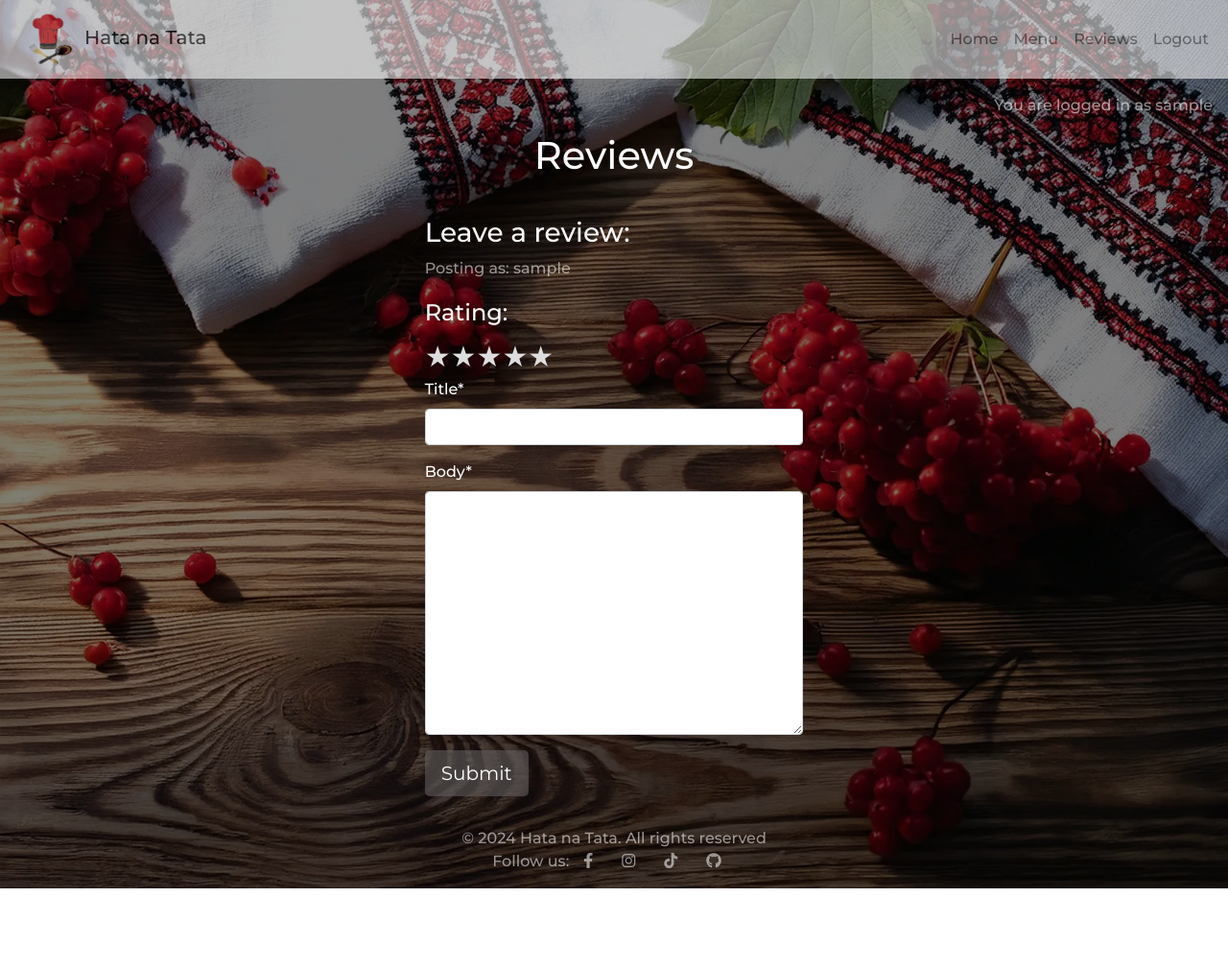
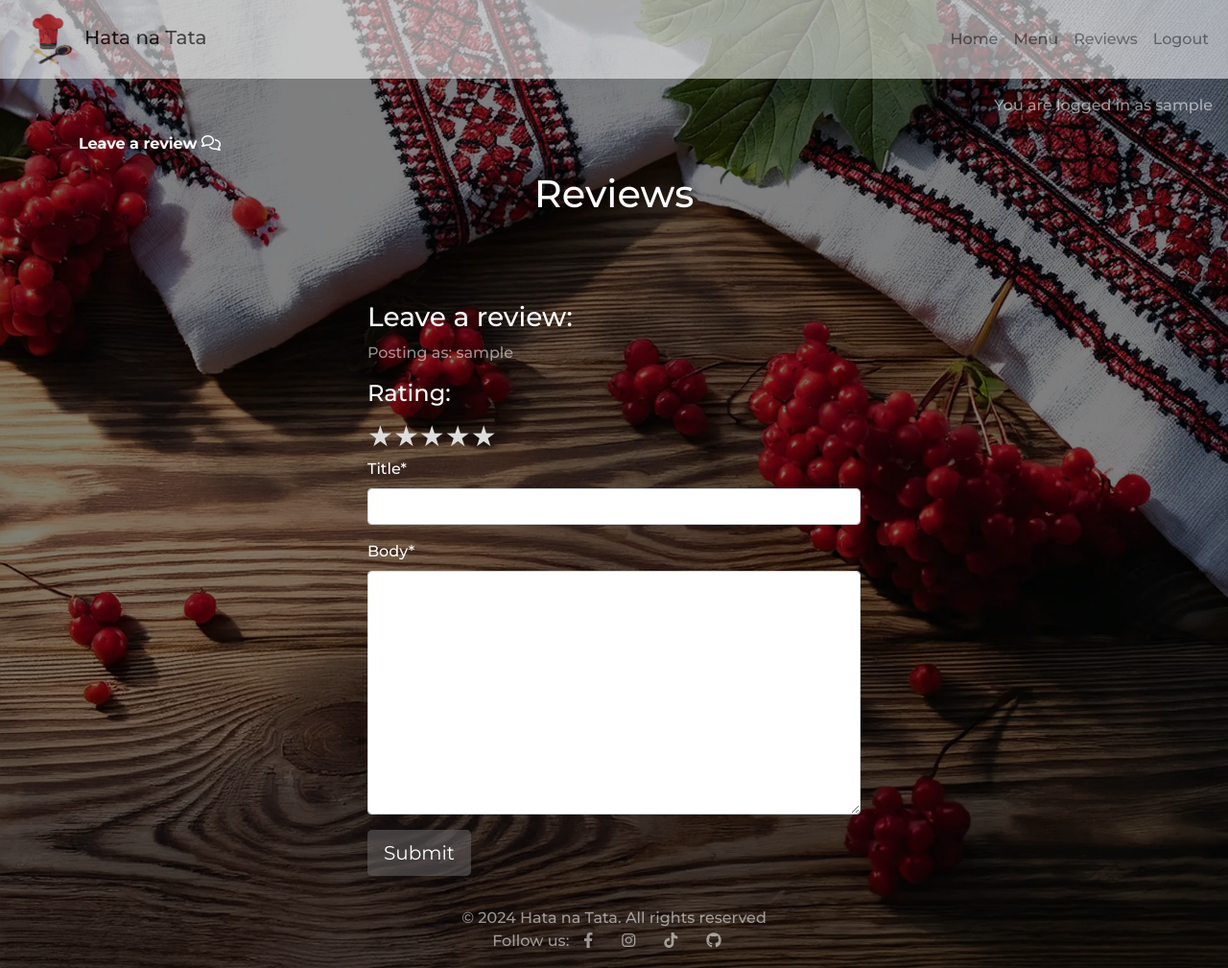
Before and after one commit to Anka-S/hata-na-tata, a Django app: page /reviews/ in a window 1280 px wide. Shown: the whole page at 96% size. Before the commit the page ends 926 px from the top, so only its background shows below. Run offline with Django 4.2, Linux system fonts and the light colour scheme; the visitor is signed in with stand-in values (Sample User, id 1); data that the repository does not hold is empty; some libraries are stand-ins or nearby versions.

Commit message:
Update reviews view; add links for login/leave review on review page

```diff
--- a/reviews/admin.py
+++ b/reviews/admin.py
@@ -5,8 +5,6 @@ from .models import Review
 @admin.register(Review)
 
 # Register your models here.
-
 class ReviewAdmin(SummernoteModelAdmin):
     list_display = ('title', 'author', 'score', 'approved', 'created_on')
-    summernote_fields = ('body')
     list_filter = ['created_on']
--- a/reviews/templates/reviews/edit_review.html
+++ b/reviews/templates/reviews/edit_review.html
@@ -2,7 +2,7 @@
 {% load crispy_forms_tags %}
 
 {% block content %}
-<div class="container">
+<div class="container col-md-4 col-12 offset-md-4 mt-3">
     <h2>Edit Review</h2>
     <form method="post">
         <label>Rating:</label>
--- a/reviews/templates/reviews/reviews.html
+++ b/reviews/templates/reviews/reviews.html
@@ -3,16 +3,19 @@
 {% load crispy_forms_tags %}
 {% block content %}
 
-<div class="row text-center">
-  <h1>Reviews</h1>
-  <div class="col-12 col-md-6 mt3 offset-md-3 text-center">
-
+<div class="container">
+  {% if user.is_authenticated %}
+  <p><a href="#write-review" class="link">Leave a review <i class="fa-regular fa-comments"></i></a></p>
+  {% else %}
+  <p><a href="{{ login_url }}" class="link">Log in</a> to leave a review</p>
+  {% endif %}
+  <h1 class="text-center mb-4">Reviews</h1>
+  <div class="row">
     {% for review in reviews %}
-    <div class="p-2
-        {% if not review.approved and review.author == user %}
-        faded{% elif not review.approved %} d-none{% endif %}">
-        <div>
-          <!-- Display a number of stars based on review score -->
+    <div class="col-12 col-md-6 col-lg-4 mb-4">
+      <div class="card h-100 {% if not review.approved and review.author == user %}faded{% elif not review.approved %}d-none{% endif %}">
+        <div class="card-body">
+          <div class="mb-2">
             {% if review.score == 1 %}
             <i class="fa-solid fa-star"></i>
             {% elif review.score == 2 %}
@@ -35,43 +38,48 @@
             <i class="fa-solid fa-star"></i>
             {% endif %}
           </div>
-
-      <h3>{{ review.title}} </h3>
-
-      <div id="review{{ review.id }}">
+          <h3 class="card-title">{{ review.title }}</h3>
+          <div id="review{{ review.id }}" class="card-text">
             {{ review.body | linebreaks }}
           </div>
-      <p class="font-weight-bold"> Written by:
-        {{ review.author }}
-        <span class="font-weight-normal">
-          {{ review.created_on }}
-        </span>
+          <p class="card-text">
+            <small class="text-muted">
+              Written by: {{ review.author }} on {{ review.created_on }}
+            </small>
           </p>
           {% if not review.approved and review.author == user %}
-      <p class="approval">
+          <p class="approval text-warning">
             This review is awaiting approval
           </p>
           {% endif %}
+        </div>
         {% if user.is_authenticated and review.author == user %}
-      <a href="{% url 'review_edit' review.id %}" class="edit_btn btn btn-success">Edit</a>
+        <div class="card-footer bg-transparent">
+          <a href="{% url 'review_edit' review.id %}" class="edit_btn btn btn-success btn-sm">Edit</a>
           <form method="post" action="{% url 'review_delete' review.id %}" style="display: inline;">
             {% csrf_token %}
-        <button type="submit" class="delete_btn btn btn-danger">Delete</button>
+            <button type="submit" class="delete_btn btn btn-danger btn-sm">Delete</button>
           </form>
+        </div>
         {% endif %}
-
+      </div>
     </div>
     {% endfor %}
   </div>
 </div>
+
 <!-- Creating New Review -->
-<div class="col-md-4 col-12 offset-md-4 mt-3">
-  <div class="card-body">
+<div class="container mt-5">
+  <div class="row">
+    <div class="col-md-8 col-lg-6 mx-auto">
+      <div class="card">
+        <div class="card-body" id="write-review">
           {% if user.is_authenticated %}
-    <h3>Leave a review:</h3>
+          <h3 class="card-title">Leave a review:</h3>
           <p class="opacity">Posting as: {{ user.username }}</p>
-    <form id="reviewForm" method="post" style="margin-top: 1.3em;">
-      <div class="form-group d-inline">
+          <form id="reviewForm" method="post">
+            {% csrf_token %}
+            <div class="form-group">
               <h4>Rating:</h4>
               <div class="star-rating">
                 {% for radio in review_form.score %}
@@ -80,14 +88,14 @@
                 {% endfor %}
               </div>
             </div>
-      {% csrf_token %}
             {{ review_form.title|as_crispy_field }}
             {{ review_form.body|as_crispy_field }}
             <button id="submitButton" type="submit" class="btn btn-signup btn-lg">Submit</button>
           </form>
-    {% else %}
-    <p>Log in to leave a review</p>
           {% endif %}
+        </div>
+      </div>
+    </div>
   </div>
 </div>
 
--- a/static/css/style.css
+++ b/static/css/style.css
@@ -43,8 +43,6 @@ opacity: 0.55;
         justify-content: space-evenly;
         align-self: center;
 }
-
-
 
 .list-group a {
     color: #fff;
@@ -97,7 +95,7 @@ opacity: 0.55;
 }
 
 .description-text {
-    font-size: smaller;
+    /* font-size: 2rem; */
     background-color: transparent;
     color: #fff;
 }
@@ -127,7 +125,15 @@ opacity: 0.55;
 .price{
     font-size: .8rem;
 }
-
+.link {
+    text-decoration: none;
+    color: #fff;
+    font-weight: bold;
+}
+.link:hover{
+    background-color: white;
+    color: black;
+}
 .btn-signup {
     background-color: rgba(101, 98, 98, 0.567);
     color: #fff;
@@ -181,7 +187,18 @@ opacity: 0.55;
 .star-rating label:hover ~ label {
     color: #105c11b3;
 }
+.card {
+    transition: all 0.3s ease;
+    background-color: transparent;
+    border: none;
+  }
 
+  .card:hover {
+    box-shadow: 0 4px 8px rgba(0,0,0,0.1);
+  }
+  .faded {
+    opacity: 0.6;
+  }
 @media screen and (min-width: 1024px){
 
 .img-container {
```
Also changed, not shown: 1 other file. Lines whose indentation alone changed are shown as unchanged.
